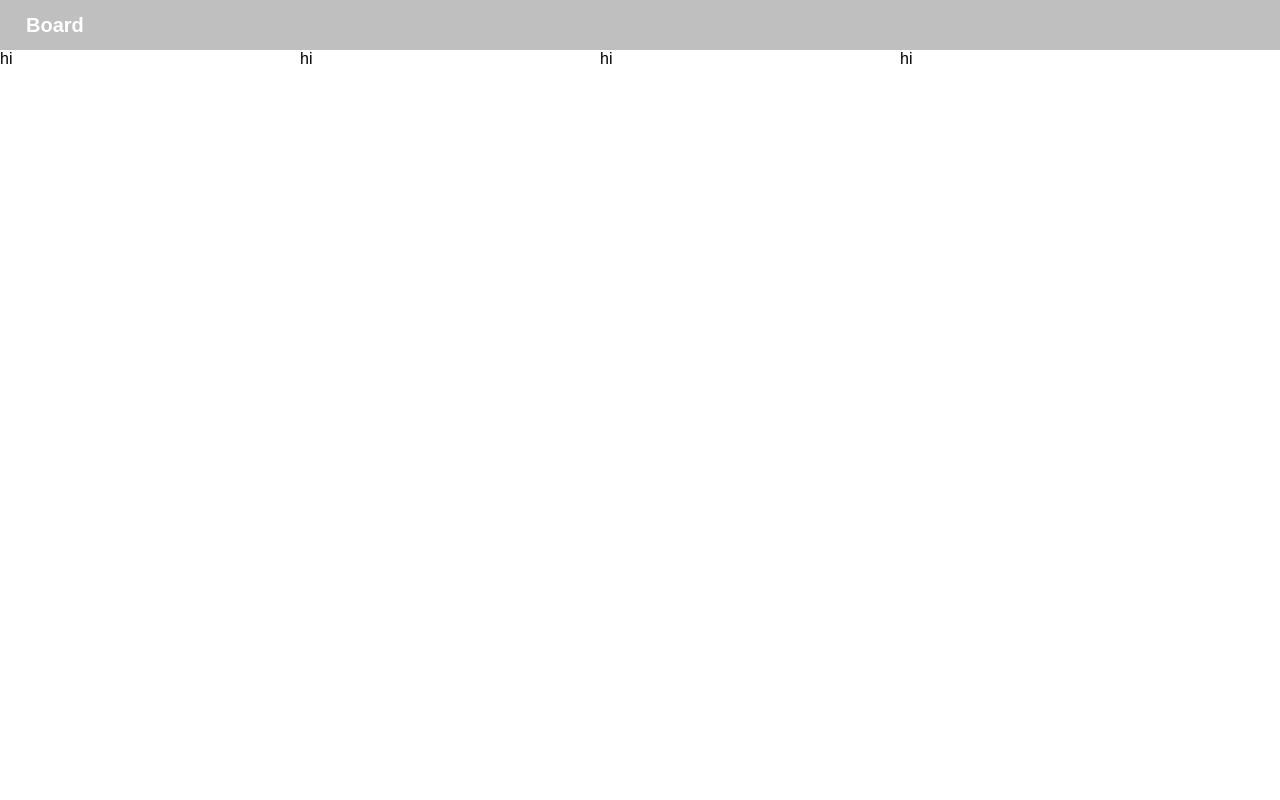
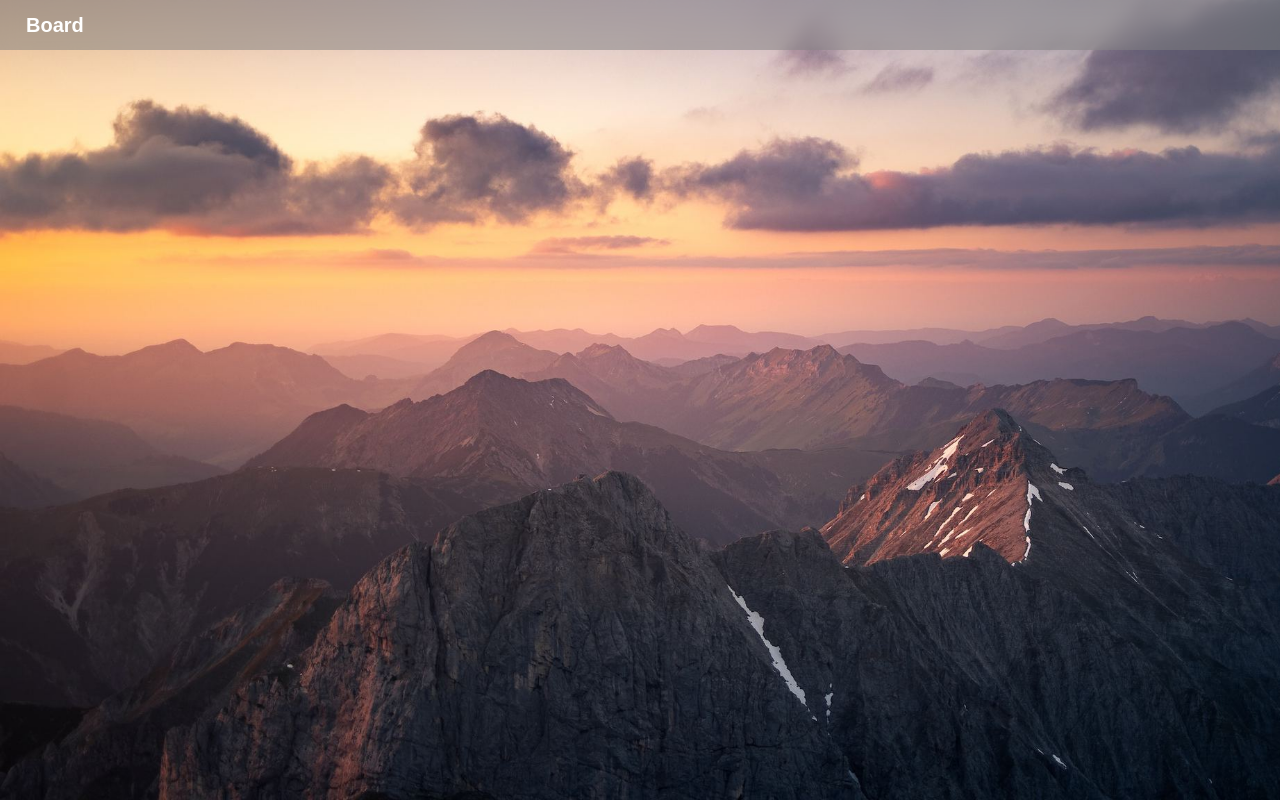
Before and after one commit to Tapio-adro/tasks-board, a React (Vite) app: page / in a window 1280 px wide. Built offline with nearby package versions, Linux system fonts and the light colour scheme.

Commit message:
Working on Context with Reducer

```diff
--- a/package.json
+++ b/package.json
@@ -17,12 +17,14 @@
     "@fortawesome/react-fontawesome": "^0.2.0",
     "@types/react-input-autosize": "^2.2.1",
     "babel-plugin-macros": "^3.1.0",
+    "immer": "^10.0.2",
     "polished": "^4.2.2",
     "react": "^18.2.0",
     "react-18-input-autosize": "^3.0.0",
     "react-dom": "^18.2.0",
     "react-outside-click-handler": "^1.3.0",
-    "styled-components": "^6.0.7"
+    "styled-components": "^6.0.7",
+    "uuid": "^9.0.0"
   },
   "devDependencies": {
     "@babel/cli": "^7.22.15",
@@ -31,6 +33,7 @@
     "@types/react": "^18.2.15",
     "@types/react-dom": "^18.2.7",
     "@types/react-outside-click-handler": "^1.3.1",
+    "@types/uuid": "^9.0.3",
     "@typescript-eslint/eslint-plugin": "^6.0.0",
     "@typescript-eslint/parser": "^6.0.0",
     "@vitejs/plugin-react": "^4.0.3",
--- a/src/App.tsx
+++ b/src/App.tsx
@@ -1,11 +1,26 @@
+import styled, { ThemeProvider } from 'styled-components';
 import BoardComponent from './components/BoardComponent';
+import bgImage from './assets/img/bg.jpg';
+
+const StyledApp = styled.div`
+  width: 100vw;
+  height: 100vh;
+  background-image: url(${bgImage});
+  background-size: cover;
+`;
+
+const theme = {
+
+}
 
 function App() {
-
-
   return (
     <>
-      <BoardComponent />
+      <ThemeProvider theme={theme}>
+        <StyledApp>
+          <BoardComponent />
+        </StyledApp>
+      </ThemeProvider>
     </>
   );
 }
--- a/src/assets/scripts/objectsGenerator.ts
+++ b/src/assets/scripts/objectsGenerator.ts
@@ -1,8 +1,16 @@
-import { Board } from '../shared/types';
+import { BoardColumn } from '../shared/types';
+import { v4 as uuidv4 } from 'uuid';
 
-export function getDefaultBoard (): Board {
+// export function getInitialBoard (): Board {
+//   return {
+//     title: 'Board',
+//     columns: [],
+//     id: uuidv4(),
+//   }
+// }
+export function getInitialBoardColumn (): BoardColumn {
   return {
-    title: 'Board',
-    columns: []
+    title: 'Column',
+    id: uuidv4(),
   }
 }
--- a/src/components/BoardColumnComponent.tsx
+++ b/src/components/BoardColumnComponent.tsx
@@ -1,9 +1,50 @@
-export default function BoardColumnComponent(){
+import styled from 'styled-components';
+import { BoardColumn } from '../assets/shared/types';
+import RenamableField from './RenamableField';
+import { useBoardColumnsDispatch } from '../contexts/BoardColumnsContext';
 
+
+const StyledBoardColumn = styled.div`
+  width: 100%;
+  background-color: #f1f2f4;
+  /* padding: 8px; */
+  border-radius: 12px;
+  box-shadow: var(--ds-shadow-raised,0 1px 1px #091e4240,0 0 1px #091e424f);
+`;
+const BoardColumnTitle = styled.div`
+  height: 50px;
+  display: flex;
+  align-items: center;
+  padding-left: 20px;
+  font-weight: 600;
+  font-size: 14px;
+  color: #172b4d;
+`;
+
+export default function BoardColumnComponent(props: BoardColumn) {
+  var dispatch = useBoardColumnsDispatch();
+
+  function handleRenameBoardColumn(newTitle: string) {
+    dispatch!({
+      type: "renamed",
+      boardColumn: {
+        ...props,
+        title: newTitle
+      }
+    })
+  }
 
   return (
     <>
+      <StyledBoardColumn>
+        <BoardColumnTitle>
+          <RenamableField
+            fieldValue={props.title}
+            onFieldValueChange={handleRenameBoardColumn}
+          />
+        </BoardColumnTitle>
 
+      </StyledBoardColumn>
     </>
   )
 }
--- a/src/components/BoardComponent.tsx
+++ b/src/components/BoardComponent.tsx
@@ -1,14 +1,18 @@
-import React, { useState } from 'react';
+import React, { useEffect, useState } from 'react';
 import { Board, BoardColumn } from '../assets/shared/types';
-import { getDefaultBoard } from '../assets/scripts/objectsGenerator';
+import { getInitialBoardColumn } from '../assets/scripts/objectsGenerator';
 import { styled } from 'styled-components';
 import { rgba } from 'polished';
 import RenamableField from './RenamableField';
+import { v4 as uuidv4 } from 'uuid';
 
 import { FontAwesomeIcon } from '@fortawesome/react-fontawesome'
 import { faPlus } from "@fortawesome/free-solid-svg-icons";
+import BoardColumnComponent from './BoardColumnComponent';
+import { BoardColumnsProvider, useBoardColumns, useBoardColumnsDispatch } from '../contexts/BoardColumnsContext';
 
 const BoardTitle = styled.div`
+  backdrop-filter: blur(8px);
   width: 100%;
   height: 50px;
   background-color: ${() => rgba('grey', 0.5)};
@@ -28,6 +32,9 @@ const BoardTitle = styled.div`
 `;
 const ColumnsContainer = styled.div`
   display: flex;
+  column-gap: 10px;
+  align-items: flex-start;
+  padding: 10px;
   overflow-x: auto;
   height: calc(100vh - 50px);
   div {
@@ -37,29 +44,50 @@ const ColumnsContainer = styled.div`
 `;
 
 export default function BoardComponent () {
-  const [board, setBoard] = useState<Board>(getDefaultBoard)
+  const [boardTitle, setBoardTitle] = useState<string>('Board');
+  const boardColumns = useBoardColumns();
 
-  function setBoardTitle(newTitle: string) {
-    setBoard({
-      ...board,
-      title: newTitle
-    })
-  }
+  useEffect(() => {
+    // setBoard({
+    //   ...board,
+    //   columns: [
+    //     ...board.columns,
+    //     getDefaultBoardColumn()
+    //   ]
+
+    // })
+
+    // return () => {
+    //   board.columns = []
+    // }
+  }, [])
+
+
+
+  // function setBoardTitle(newTitle: string) {
+  //   setBoard({
+  //     ...board,
+  //     title: newTitle
+  //   })
+  // }
+
+  const boardColumnsList = boardColumns?.map((column) => {
+    return (<BoardColumnComponent key={column.id} {...column} />)
+  });
 
   return (
     <>
       <BoardTitle>
         <RenamableField
-          fieldValue={board.title}
+          fieldValue={boardTitle}
           onFieldValueChange={setBoardTitle}
         />
       </BoardTitle>
-      <ColumnsContainer>
-        <div>hi</div>
-        <div>hi</div>
-        <div>hi</div>
-        <div>hi</div>
-      </ColumnsContainer>
+      <BoardColumnsProvider>
+        <ColumnsContainer>
+          {boardColumnsList}
+        </ColumnsContainer>
+      </BoardColumnsProvider>
     </>
   )
 }
--- /dev/null
+++ b/src/contexts/BoardColumnsContext.tsx
@@ -0,0 +1,62 @@
+import { ReactNode, createContext, useContext, useReducer } from 'react';
+import { BoardColumn, BoardColumnAction } from '../assets/shared/types';
+import { getInitialBoardColumn } from '../assets/scripts/objectsGenerator';
+
+interface Props {
+  children?: ReactNode
+}
+
+const BoardColumnsContext = createContext<BoardColumn[] | null>(null);
+
+const BoardColumnsDispatchContext = createContext<((action: BoardColumnAction) => void) | null>(null);
+
+const intialBoardColumns = [getInitialBoardColumn()]
+console.log(intialBoardColumns);
+
+export function BoardColumnsProvider({ children }: Props) {
+  const [boardColumns, dispatch] = useReducer(
+    boardColumnsReducer,
+    intialBoardColumns
+  );
+
+  return (
+    <BoardColumnsContext.Provider value={boardColumns}>
+      <BoardColumnsDispatchContext.Provider value={dispatch}>
+        {children}
+      </BoardColumnsDispatchContext.Provider>
+    </BoardColumnsContext.Provider>
+  );
+}
+
+export function useBoardColumns(): BoardColumn[] | null {
+  return useContext(BoardColumnsContext);
+}
+
+export function useBoardColumnsDispatch(): ((action: BoardColumnAction) => void) | null {
+  return useContext(BoardColumnsDispatchContext);
+}
+
+function boardColumnsReducer(boardColumns: BoardColumn[], action: BoardColumnAction) {
+  switch (action.type) {
+    case 'added': {
+      return [...boardColumns,
+        getInitialBoardColumn()
+      ];
+    }
+    case 'renamed': {
+      return boardColumns.map(boardColumn => {
+        if (boardColumn.id === action.boardColumn.id) {
+          return action.boardColumn;
+        } else {
+          return boardColumn;
+        }
+      });
+    }
+    case 'deleted': {
+      return boardColumns.filter(boardColumn => boardColumn.id !== action.id);
+    }
+    default: {
+      throw Error('Unknown action: ' + (action as any).type);
+    }
+  }
+}
```
Also changed, not shown: src/assets/shared/types.ts (+7 -0 lines), src/assets/img/bg.jpg (added), 1 other file (tests, documents, lock files or other folders).
